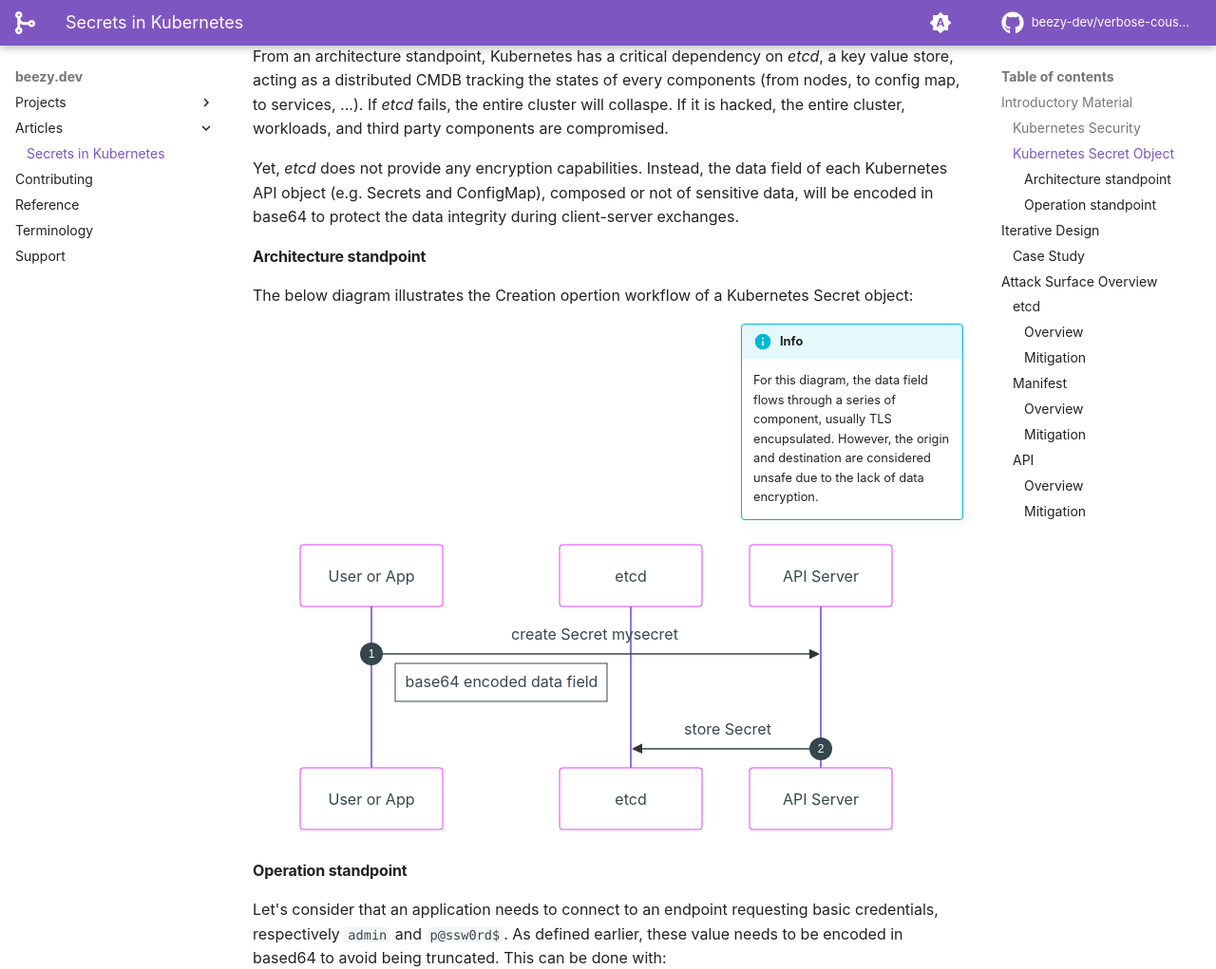
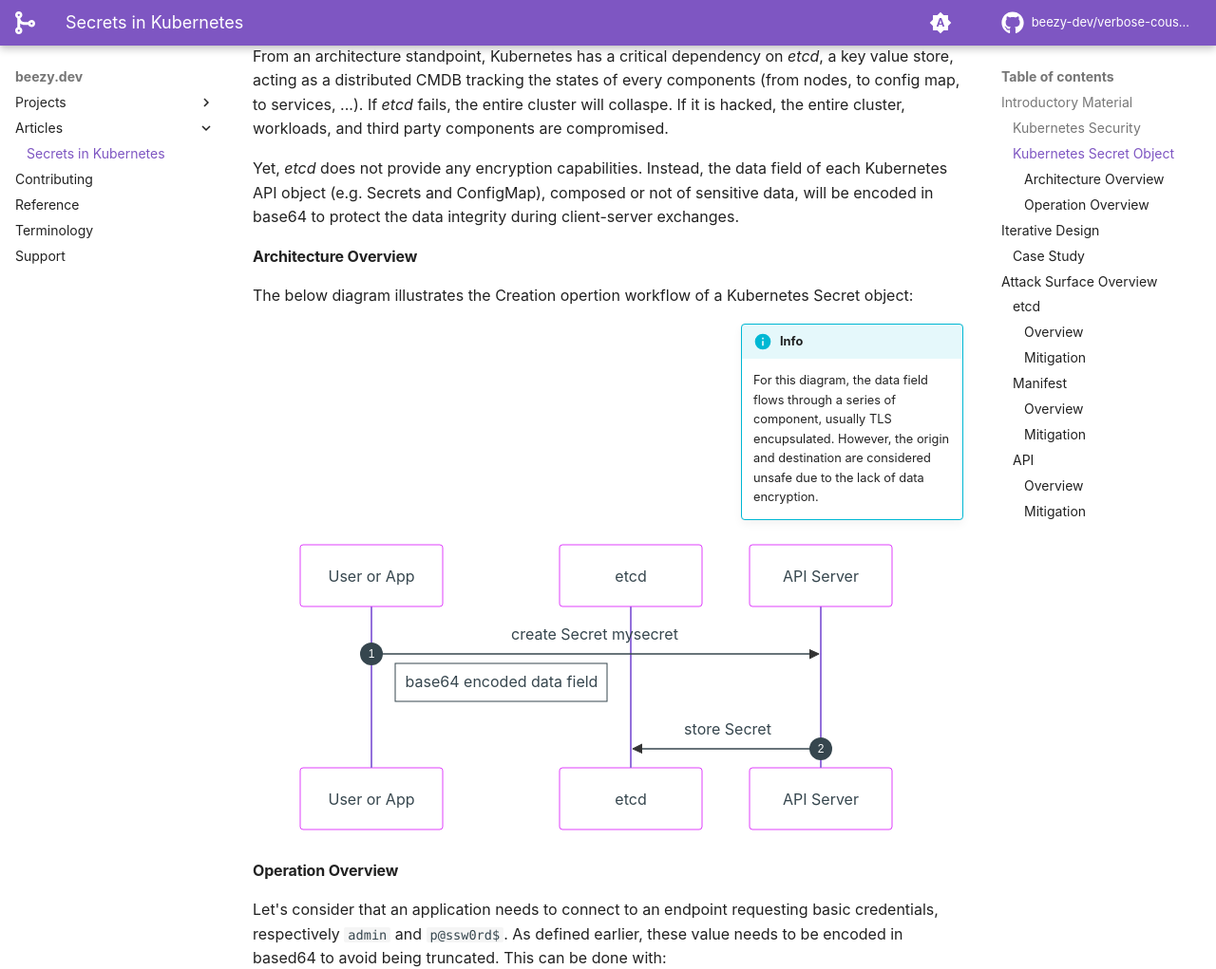
Before and after one commit to beezy-dev/verbose-couscous, an MkDocs documentation site: the page built from docs/community/k8s-secrets.md, in a window 1280 px wide and 1400 px high, scrolled down 1035 px. Shown: the top 1021 px of the window at 95% size. Built offline with MkDocs 1.6.1 and Material for MkDocs 9.7.7, drawn with Linux system fonts in a browser that asks for light colours; some web fonts are replaced; comment, search, counter and statistics services are not loaded.

Commit message:
adding community/k8s-secrets.md

````diff
--- a/docs/community/k8s-secrets.md
+++ b/docs/community/k8s-secrets.md
@@ -51,7 +51,7 @@ From an architecture standpoint, Kubernetes has a critical dependency on *etcd*,
 
 Yet, *etcd* does not provide any encryption capabilities. Instead, the data field of each Kubernetes API object (e.g. Secrets and ConfigMap), composed or not of sensitive data, will be encoded in base64 to protect the data integrity during client-server exchanges.
 
-#### Architecture standpoint
+#### Architecture Overview
 The below diagram illustrates the Creation opertion workflow of a Kubernetes Secret object:
 
 !!! info inline end
@@ -68,7 +68,7 @@ autonumber
   API Server->>etcd: store Secret
 ```
 
-#### Operation standpoint
+#### Operation Overview
 Let's consider that an application needs to connect to an endpoint requesting basic credentials, respectively ```admin``` and ```p@ssw0rd$```. As defined earlier, these value needs to be encoded in based64 to avoid being truncated. This can be done with:
 
 ```bash title="credential base64 encoding"
````
